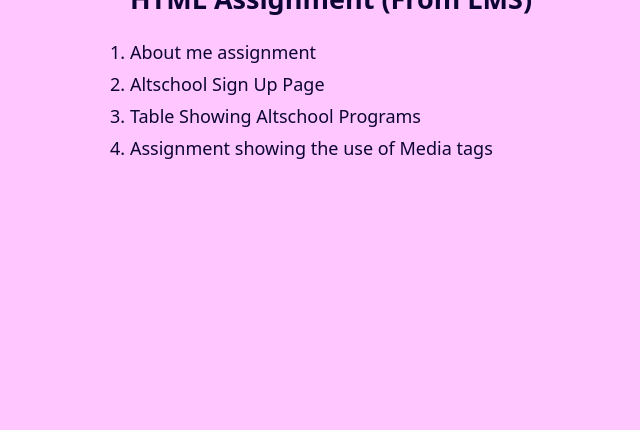
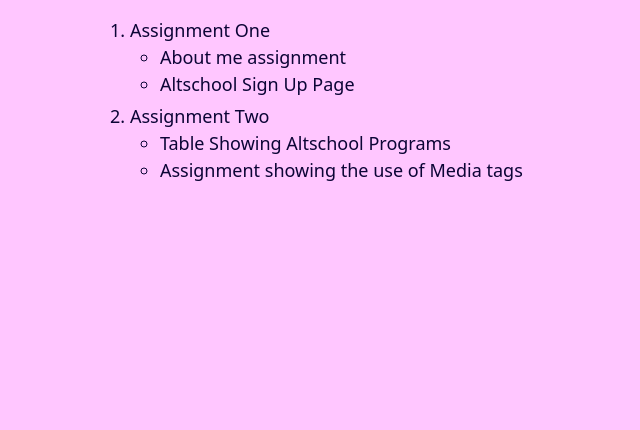
Before and after one commit to Ejiro-Frances/altSchoolAfrica, a plain HTML site: page html-assignment/index.html in a window 1280 px wide. Shown: the part 370-800 px from the top of the page, without its empty margins (309-949 px from the left). Drawn offline with Linux system fonts and the light colour scheme; files that its build step writes are made by us from their sources.

Commit message:
page arrangement

```diff
--- a/html-assignment/index.html
+++ b/html-assignment/index.html
@@ -51,6 +51,9 @@
       .lists li a:hover {
         text-decoration: underline;
       }
+      ul {
+        margin-left: 3rem;
+      }
     </style>
   </head>
   <body>
@@ -61,16 +64,29 @@
     <main>
       <section>
         <h2>HTML Assignment (From LMS)</h2>
+
         <ol class="lists">
-          <li><a href="./about-me/index.html">About me assignment</a></li>
-          <li><a href="./form/form.html">Altschool Sign Up Page</a></li>
           <li>
-            <a href="./table/table.html">Table Showing Altschool Programs</a>
+            <p>Assignment One</p>
+            <ul>
+              <li><a href="./about-me/index.html">About me assignment</a></li>
+              <li><a href="./form/form.html">Altschool Sign Up Page</a></li>
+            </ul>
           </li>
           <li>
-            <a href="./media/media.html">
-              Assignment showing the use of Media tags
-            </a>
+            <p>Assignment Two</p>
+            <ul>
+              <li>
+                <a href="./table/table.html">
+                  Table Showing Altschool Programs
+                </a>
+              </li>
+              <li>
+                <a href="./media/media.html">
+                  Assignment showing the use of Media tags
+                </a>
+              </li>
+            </ul>
           </li>
         </ol>
       </section>
```
